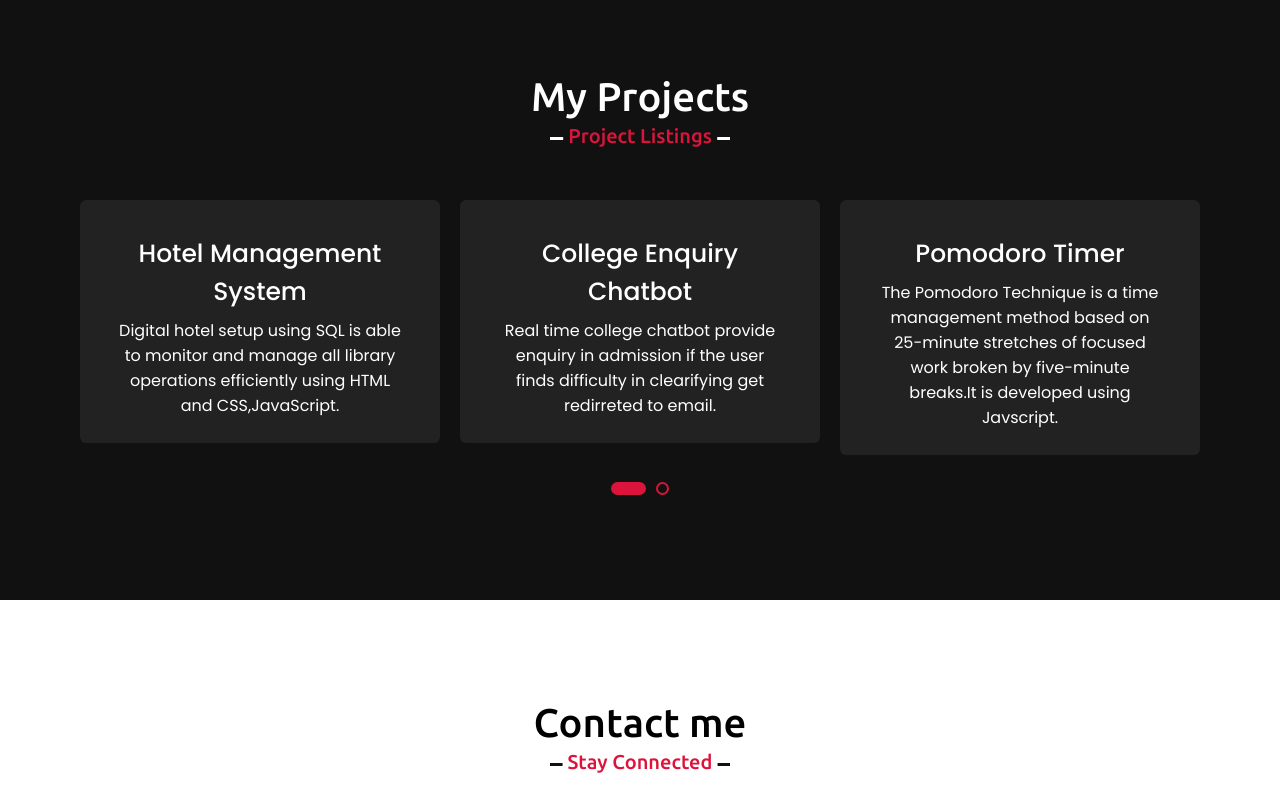
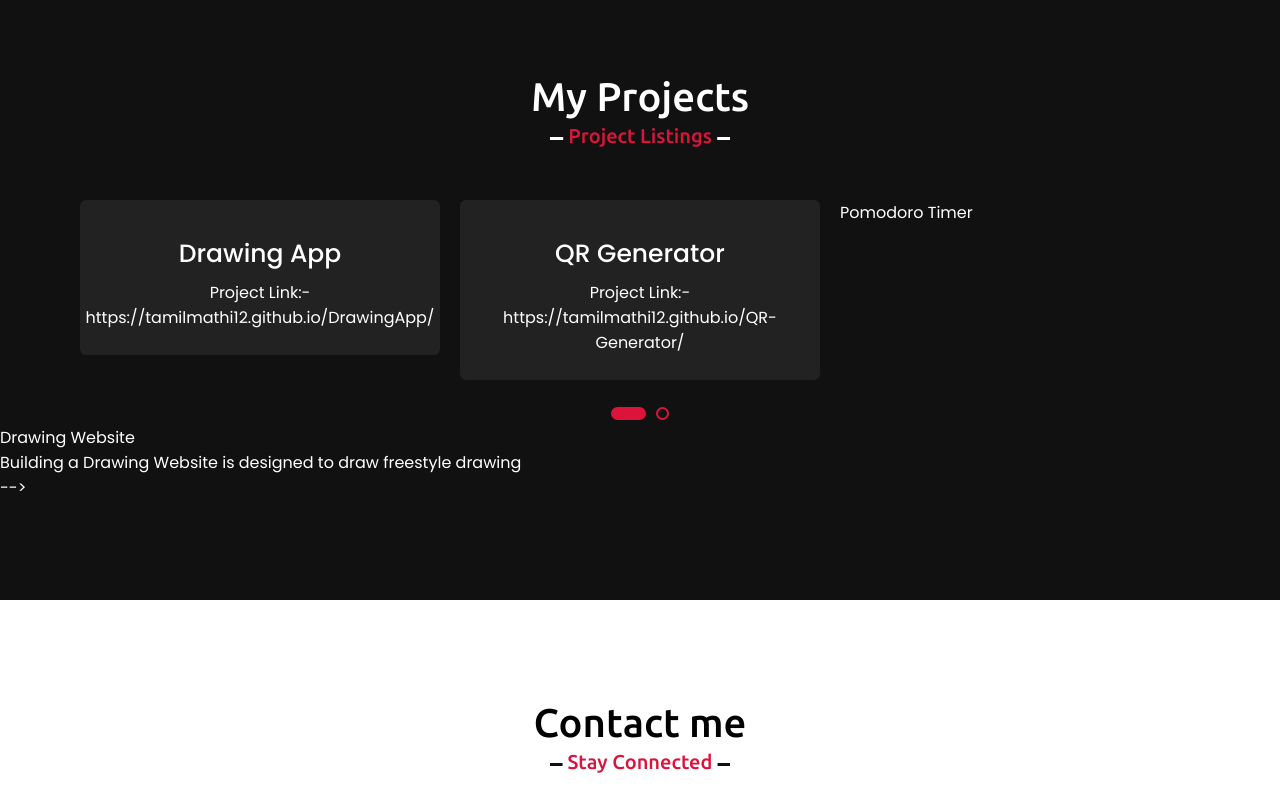
Before and after one commit to TAMILMATHI12/TamilmathiPortfolio, a plain HTML site: page index.html in a window 1280 px wide. Shown: the part 2896-3693 px from the top of the page. Drawn offline with nearby package versions, Linux system fonts and the light colour scheme.

Commit message:
Update index.html

```diff
--- a/index.html
+++ b/index.html
@@ -189,28 +189,32 @@
                 <div class="card">
                     <div class="box">
                         <!--<img src="images/profile-1.jpeg" alt="">-->
-                        <div class="text">library Mangement System</div>
-                        <p>To monitor and manage all library operations
-                        efficiently using HTML and CSS, Design UML diagrams by ArgoUML.</p>
+                        <div class="text">Image Editor</div>
+                        <p>Project link:-
+                            https://tamilmathi12.github.io/ImageEditor/
+
+                        </p>
                     </div>
                 </div>
                 <div class="card">
                     <div class="box">
                        <!--- <img src="images/profile-2.jpeg" alt="">-->
-                        <div class="text">Hotel Management System</div>
-                        <p>Digital hotel setup using SQL is able to monitor and manage all library operations
-                            efficiently using HTML and CSS,JavaScript.</p>
+                        <div class="text">Drawing App</div>
+                        <p>Project Link:-
+                            https://tamilmathi12.github.io/DrawingApp/
+                            </p>
                     </div>
                 </div>
                 <div class="card">
                     <div class="box">
                        <!--<img src="images/profile-3.jpeg" alt="">-->
-                        <div class="text">College Enquiry Chatbot</div>
-                        <p>Real time college chatbot provide enquiry in admission if
-                            the user finds difficulty in clearifying get redirreted to email.</p>
+                        <div class="text">QR Generator</div>
+                        <p>Project Link:-
+                            https://tamilmathi12.github.io/QR-Generator/
+                        </p>
                     </div>
                 </div>
-                <div class="card">
+               <!-- <div class="card">
                     <div class="box">
                        <!-- <img src="images/profile-4.jpeg" alt="">-->
                         <div class="text">Pomodoro Timer</div>
@@ -224,7 +228,7 @@
                         <div class="text">Drawing Website</div>
                         <p>Building a Drawing Website  is designed to draw freestyle drawing </p>
                     </div>
-                </div>
+                </div>-->
             </div>
         </div>
     </section>
```
